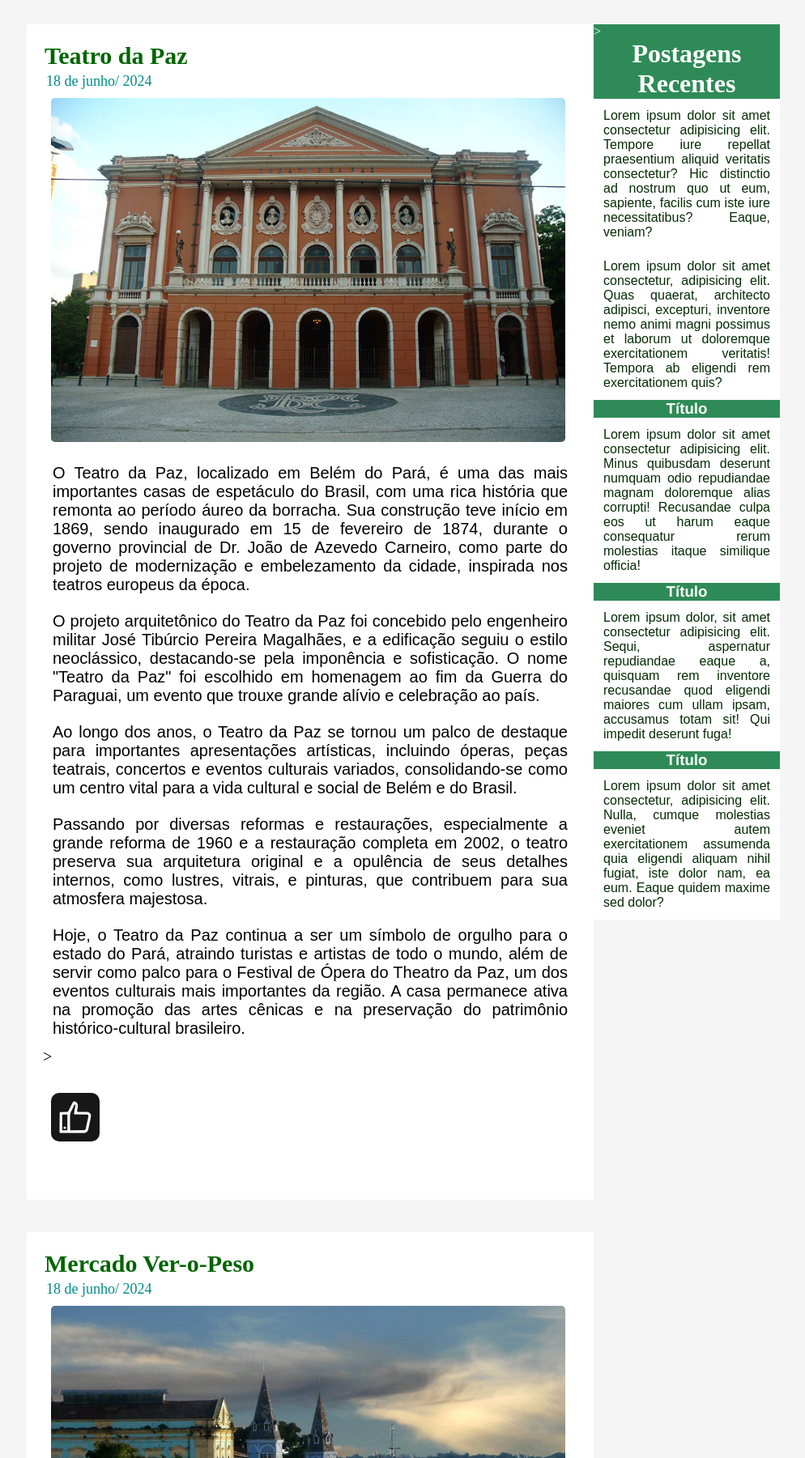
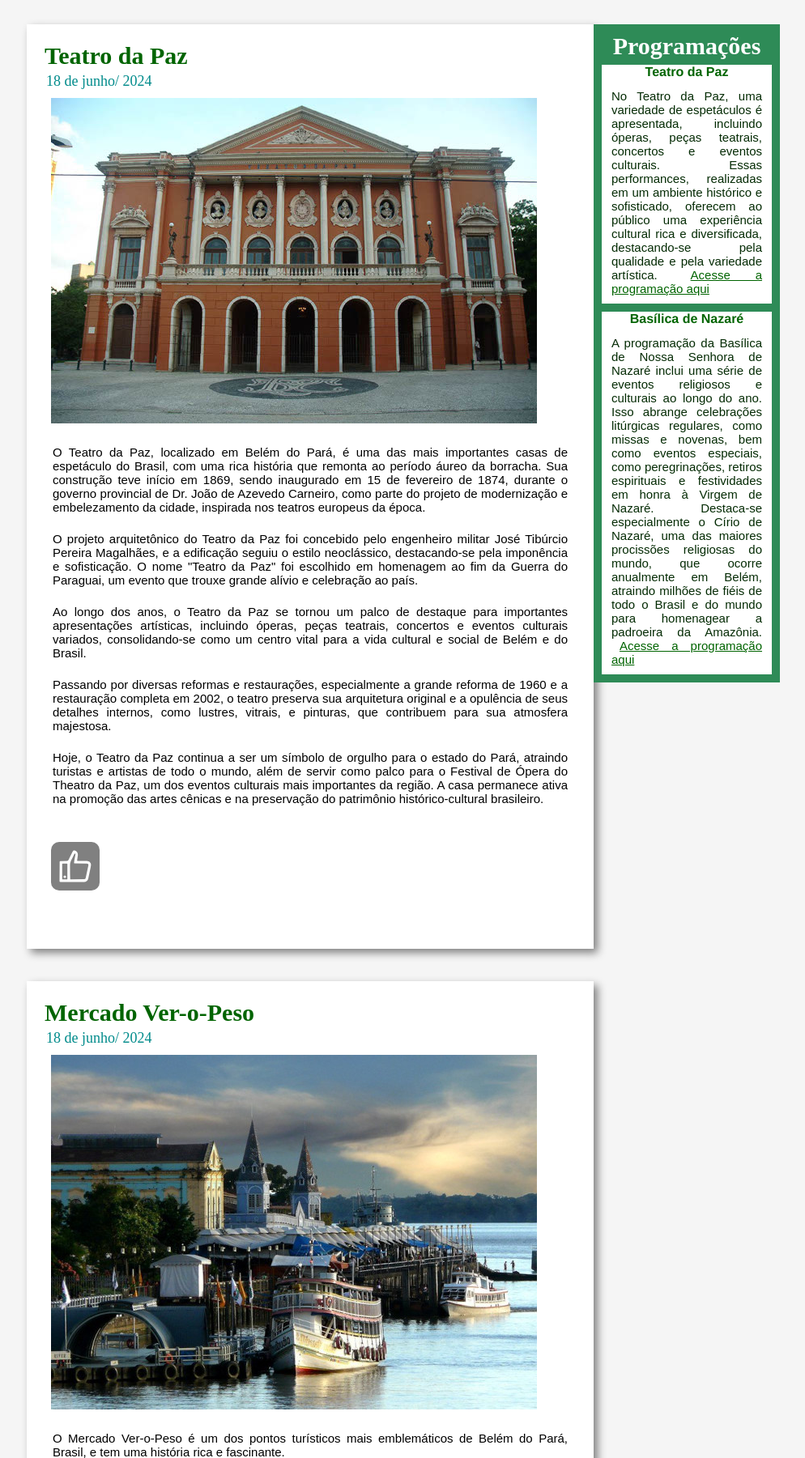
Before and after one commit to dev-raimundos/projeto-portal-amazonia, a PHP site: page /construcoes/const.html in a window 1280 px wide. Shown: the part 125-1926 px from the top of the page at 81% size, without its empty margins (167-1161 px from the left). Run offline with PHP 8.4, Linux system fonts and the light colour scheme.

Commit message:
alterações do tamanho das imagens/reponsividade

```diff
--- a/construcoes/const.html
+++ b/construcoes/const.html
@@ -25,7 +25,7 @@
         <div class="post"> <!--postagem do blog-->
             <h2>Teatro da Paz</h2>
             <span class="data-post">18 de junho/ 2024</span>
-            <img src="../images/Teatro-da-Paz-Imagem-Iphan.jpg"  alt="Teatro da Paz" width="600px">
+            <img src="../images/teatro600.jpg" alt="Teatro da Paz">
             <p>O Teatro da Paz, localizado em Belém do Pará, é uma das mais importantes casas de espetáculo do Brasil, com uma rica história que remonta ao período áureo da borracha. Sua construção teve início em 1869, sendo inaugurado em 15 de fevereiro de 1874, durante o governo provincial de Dr. João de Azevedo Carneiro, como parte do projeto de modernização e embelezamento da cidade, inspirada nos teatros europeus da época.</p>
 
                 <p>O projeto arquitetônico do Teatro da Paz foi concebido pelo engenheiro militar José Tibúrcio Pereira Magalhães, e a edificação seguiu o estilo neoclássico, destacando-se pela imponência e sofisticação. O nome "Teatro da Paz" foi escolhido em homenagem ao fim da Guerra do Paraguai, um evento que trouxe grande alívio e celebração ao país.</p>
@@ -36,7 +36,7 @@
 
                 <p>Hoje, o Teatro da Paz continua a ser um símbolo de orgulho para o estado do Pará, atraindo turistas e artistas de todo o mundo, além de servir como palco para o Festival de Ópera do Theatro da Paz, um dos eventos culturais mais importantes da região. A casa permanece ativa na promoção das artes cênicas e na preservação do patrimônio histórico-cultural brasileiro.</p>
 
-                <!--Botão de like-->>
+                <!--Botão de like-->
                 <label class="container">
                     <input type="checkbox">
                     <div class="checkmark">
@@ -53,7 +53,7 @@
                 <div class="post"> <!--postagem do blog-->
                 <h2>Mercado Ver-o-Peso</h2>
                 <span class="data-post">18 de junho/ 2024</span>
-                 <img src="../images/Ver-o-Peso-Por-do-Sol-flickr-1.jpg.jpg" width="600px">
+                <img src="../images/veropeso600.jpg" alt="Ver o Peso">
 
                 <p>O Mercado Ver-o-Peso é um dos pontos turísticos mais emblemáticos de Belém do Pará, Brasil, e tem uma história rica e fascinante.</p>
 
@@ -69,7 +69,7 @@
                 <div class="post"><!--postagem do blog-->
                 <h2>Forte do Castelo</h2>
                 <span class="data-post">18 de junho/ 2024</span>
-                <img src="../images/forte.webp" width="600px">
+                <img src="../images/forte600.jpg" alt="Forte do Castelo">
 
                 <p>O Forte do Castelo é uma construção histórica localizada em Belém, no estado do Pará, Brasil, e possui uma história significativa que remonta aos primórdios da colonização portuguesa na região amazônica.</p>
                 <p>Construído no século XVII, por volta de 1629, durante o período colonial brasileiro, o Forte do Castelo foi erguido pelos portugueses com o objetivo de proteger a recém-fundada cidade de Belém dos invasores estrangeiros, especialmente de piratas e de incursões de outras nações europeias que buscavam estabelecer domínio sobre a região.</p>
@@ -81,7 +81,7 @@
                  <div class="post"><!--postagem do blog-->
                  <h2>Estação das Docas</h2>
                  <span class="data-post">18 de junho/ 2024</span>
-                <img src="../images/estacao-das-docas-belem.webp" width="600px">
+                <img src="../images/docas600.webp" alt="Estação das Docas">
 
                  <p>A Estação das Docas é um complexo turístico e cultural localizado em Belém do Pará, Brasil, que possui uma história fascinante e uma significativa importância para a cidade.</p>
                  <p>Com o declínio da economia da borracha no início do século XX, as atividades portuárias na região diminuíram, e as instalações da Estação das Docas foram gradualmente abandonadas e ficaram em desuso por muitas décadas.</p>
@@ -92,7 +92,7 @@
                   <div class="post"><!--postagem do blog-->
                   <h2>Cine Olimpya</h2>
                   <span class="data-post">18 de junho/ 2024</span>
-                   <img src="../images/Olimpia.jpg" width="600px">
+                   <img src="../images/olimpia600.jpg" alt="Cine Opimpya">
                    <p>O Cine Olympia é um icônico cinema localizado em Belém do Pará, Brasil, que possui uma história rica e uma importância cultural significativa para a cidade.</p>
                    <p>Inaugurado em 1912, o Cine Olympia é considerado o cinema mais antigo em funcionamento no Brasil. Sua inauguração ocorreu durante o auge da Belle Époque brasileira, uma época de grande efervescência cultural e econômica em várias partes do país.</p>
                    <p>Ao longo de sua história centenária, o Cine Olympia desempenhou um papel fundamental na vida cultural de Belém, exibindo uma ampla variedade de filmes, desde produções nacionais até internacionais, passando por clássicos do cinema mundial. Sua programação diversificada tornou-o um ponto de encontro para amantes da sétima arte na região.</p>
@@ -104,7 +104,7 @@
                    <div class="post"><!--postagem do blog-->
                   <h2>Praça Batista Campos</h2>
                   <span class="data-post">18 de junho/ 2024</span>
-                   <img src="../images/batistacampos.jpg" width="600px">
+                   <img src="../images/praca600.jpg" alt="Praça Batista Campos">
                    <p>A Praça Batista Campos é uma das praças mais emblemáticas e queridas de Belém do Pará, Brasil, e possui uma história rica e uma importância cultural significativa para a cidade.</p>
                    <p>Inaugurada em 1897, a praça foi batizada em homenagem a Antônio José de Lemos Batista Campos, político paraense que exerceu importante papel na história local. Desde sua inauguração, a praça tornou-se um ponto de encontro popular para os moradores de Belém, oferecendo um espaço verde e tranquilo no coração da cidade.</p>
                    <p>Com sua localização privilegiada, a Praça Batista Campos se tornou não apenas um local de lazer e recreação, mas também um importante palco para eventos culturais e atividades ao ar livre. Ao longo dos anos, tem sido cenário de festivais de música, exposições de arte, apresentações teatrais, manifestações culturais e até mesmo eventos esportivos, reunindo pessoas de todas as idades e origens sociais.</p>
@@ -115,7 +115,10 @@
                    <div class="post"><!--postagem do blog-->
                   <h2>Basílica Santuário de Nossa Senhora de Nazaré</h2>
                   <span class="data-post">18 de junho/ 2024</span>
-                   <img src="../images/basilica.jpg" width="600px">
+
+
+                    <img src="../images/basilica600.jpg" alt="Basílica de Nazaré">
+
                    <p>A Basílica de Nossa Senhora de Nazaré, localizada em Belém do Pará, Brasil, é um importante santuário católico e um dos principais pontos de peregrinação do país. Sua história remonta ao século XVIII, quando uma pequena imagem de Nossa Senhora de Nazaré foi encontrada por um pescador nas águas do rio Guamá, próximo ao local onde a basílica está localizada hoje.</p>
                    <p>A história da basílica está intimamente ligada a essa descoberta milagrosa da imagem da Virgem Maria. Reza a lenda que, em 1700, um pescador chamado Plácido José de Souza estava em uma pescaria no rio Guamá quando encontrou uma pequena imagem de Nossa Senhora de Nazaré presa em sua rede de pesca. Após o ocorrido, ele tentou se livrar da imagem várias vezes, mas sempre a encontrava de volta em sua rede. Interpretando isso como um sinal divino, ele levou a imagem para sua casa, onde começaram a acontecer eventos milagrosos.</p>
                    <p>O culto à imagem cresceu rapidamente entre os moradores locais, e uma pequena capela foi construída para abrigar a imagem, dando origem ao primeiro santuário de Nossa Senhora de Nazaré. Com o tempo, devido ao aumento da devoção e ao testemunho de muitos milagres atribuídos à intercessão da Virgem de Nazaré, a capela original foi substituída por uma igreja maior, que eventualmente se tornou a majestosa Basílica de Nossa Senhora de Nazaré.</p>
@@ -125,29 +128,24 @@
 
         </div>
         <div class="barra-lateral">
-            <h1 id="post-recente">Postagens Recentes</h1>
+            <h3>Programações</h3>
             <div class="post-barra-lateral">
-                <p>Lorem ipsum dolor sit amet consectetur adipisicing elit. Tempore iure repellat praesentium aliquid veritatis consectetur? Hic distinctio ad nostrum quo ut eum, sapiente, facilis cum iste iure necessitatibus? Eaque, veniam?</p>
+                <h4>Teatro da Paz</h4>
+                <p>No Teatro da Paz, uma variedade de espetáculos é apresentada, incluindo óperas, peças teatrais, concertos e eventos culturais. Essas performances, realizadas em um ambiente histórico e sofisticado, oferecem ao público uma experiência cultural rica e diversificada, destacando-se pela qualidade e pela variedade artística.
+                    <a class="programacao" href="http://www.theatrodapaz.com.br" target="_blank" rel="noopener noreferrer">Acesse a programação aqui</a>
+                </p>
             </div>
+
+
             <div class="post-barra-lateral">
-                <p>Lorem ipsum dolor sit amet consectetur, adipisicing elit. Quas quaerat, architecto adipisci, excepturi, inventore nemo animi magni possimus et laborum ut doloremque exercitationem veritatis! Tempora ab eligendi rem exercitationem quis?</p>
+                <h4>Basílica de Nazaré</h4>
+                <p>A programação da Basílica de Nossa Senhora de Nazaré inclui uma série de eventos religiosos e culturais ao longo do ano. Isso abrange celebrações litúrgicas regulares, como missas e novenas, bem como eventos especiais, como peregrinações, retiros espirituais e festividades em honra à Virgem de Nazaré. Destaca-se especialmente o Círio de Nazaré, uma das maiores procissões religiosas do mundo, que ocorre anualmente em Belém, atraindo milhões de fiéis de todo o Brasil e do mundo para homenagear a padroeira da Amazônia.
+
+                    <a class="programacao" href="http://basilicadenazare.com.br" target="_blank" rel="noopener noreferrer">Acesse a programação aqui</a>
+                </p>
             </div>
         </div>
 
-        <div class="barra-lateral"> <!---Conteudo da barra lateral-->>
-            <h1 id="post-recente">Postagens Recentes</h1>
-            <div class="post-barra-lateral">
-                <p>Lorem ipsum dolor sit amet consectetur adipisicing elit. Tempore iure repellat praesentium aliquid veritatis consectetur? Hic distinctio ad nostrum quo ut eum, sapiente, facilis cum iste iure necessitatibus? Eaque, veniam?</p>
-            </div>
-            <div class="post-barra-lateral">
-                <p>Lorem ipsum dolor sit amet consectetur, adipisicing elit. Quas quaerat, architecto adipisci, excepturi, inventore nemo animi magni possimus et laborum ut doloremque exercitationem veritatis! Tempora ab eligendi rem exercitationem quis?</p>
-                <h3>Título</h3>
-                <p>Lorem ipsum dolor sit amet consectetur adipisicing elit. Minus quibusdam deserunt numquam odio repudiandae magnam doloremque alias corrupti! Recusandae culpa eos ut harum eaque consequatur rerum molestias itaque similique officia!</p>
-                <h3>Título</h3>
-                <p>Lorem ipsum dolor, sit amet consectetur adipisicing elit. Sequi, aspernatur repudiandae eaque a, quisquam rem inventore recusandae quod eligendi maiores cum ullam ipsam, accusamus totam sit! Qui impedit deserunt fuga!</p>
-                <h3>Título</h3>
-                <p>Lorem ipsum dolor sit amet consectetur, adipisicing elit. Nulla, cumque molestias eveniet autem exercitationem assumenda quia eligendi aliquam nihil fugiat, iste dolor nam, ea eum. Eaque quidem maxime sed dolor?</p>
-            </div>
         </div>
     </div>
 
--- a/css/style02.css
+++ b/css/style02.css
@@ -14,22 +14,30 @@ h2{
     padding: 2px;
 }
 h3{
-    color: white;
+    color: rgb(255, 255, 255);
     background-color: seagreen;
+    text-align: center;
+    height: 30px;
+    margin: 10px;
+    font-size: 30px;
 }
-img{ /*conf. da imagem*/
-    padding: 10px; /*distancia entre as bordas */
-    border-radius: 15px; /*arredondamento*/
-    width: 635px;/*tamanho da imagen no post*/
+h4{
+  color: darkgreen;
+}
 
+img{
+  padding: 10px;
+  margin: auto;
 }
+
+
 
 p{
     text-align: justify;
     padding: 10px;
     margin: 2px;
     font-family: Arial, Helvetica, sans-serif;
-    font-size: 1em;
+    font-size: 15px;
 }
 
 body {
@@ -87,7 +95,8 @@ a:hover{ /*interação ao passar o mouse*/
     float: left;/*colocar a esquerda*/
     padding: 20px;
     align-items: center;
-    margin: 20px
+    margin: 20px;
+    box-shadow: 5px 5px 10px gray;
 
 }
 
@@ -101,10 +110,18 @@ a:hover{ /*interação ao passar o mouse*/
     right: 0;
     margin-top: 155px;
     margin-right: 150px;
+}
 
+.programacao{
+  color: darkgreen;
+  padding: 10px;
+  text-decoration: underline;
+}
 
+  .programacao:hover{
+    color: lightseagreen;
+  }
 
-}
 .data-post{
     font-size: 0.9em;
     color: darkcyan;
@@ -112,19 +129,20 @@ a:hover{ /*interação ao passar o mouse*/
 }
 
 .post-barra-lateral{
-    background-color: white;
+  background-color: white;
     color: rgb(4, 43, 4);
     font-family: 'Franklin Gothic Medium', 'Arial Narrow', Arial, sans-serif;
     text-align: center;
-    display: inline-block;
-}
+    margin: 10px;
 
-#post-recente{
-    text-align: center;
 }
 
 
-/* Hide the default checkbox */
+
+
+
+
+/*estilização do butão de like*/
 .container input {
     opacity: 0;
     cursor: pointer;
@@ -137,17 +155,16 @@ a:hover{ /*interação ao passar o mouse*/
     position: relative;
     cursor: pointer;
     font-size: 20px;
-    user-select: none;
   }
 
-  /* Create a custom checkbox */
-  .checkmark {
+
+  .checkmark { /*cor do botão sem interação*/
     position: relative;
     top: 0;
     left: 0;
     height: 3em;
     width: 3em;
-    background-color: #171717;
+    background-color:gray;
     border-radius: 10px;
     transition: .2s ease-in-out;
     z-index: 2;
@@ -172,14 +189,14 @@ a:hover{ /*interação ao passar o mouse*/
   }
 
   .checkmark:hover .icon {
-    fill: black;
+    fill: lightgreen;
     transform: rotate(-8deg);
     transform-origin: bottom left;
   }
 
-  /* When the checkbox is checked, add a blue background */
+  /*cor do botão após interação*/
   .container input:checked ~ .checkmark {
-    background-color: limegreen;
+    background-color: forestgreen;
   }
 
   .container input:checked ~ .like {
@@ -193,7 +210,7 @@ a:hover{ /*interação ao passar o mouse*/
     animation: 0.5s jump_3951;
   }
 
-  /*estilização do butão de like*/
+
   .checkmark:after {
     content: "";
     position: absolute;
@@ -223,3 +240,47 @@ a:hover{ /*interação ao passar o mouse*/
     }
   }
 /*fim*/
+/* Estilos para telas maiores que 920px */
+@media only screen and (min-width: 920px) {
+  .container {
+      width: 920px;
+  }
+
+  .post {
+      width: 660px;
+      margin: 20px;
+  }
+
+  .barra-lateral {
+      width: 230px;
+      margin-right: 150px;
+  }
+}
+
+/* Estilos para telas menores que 920px */
+@media only screen and (max-width: 920px) {
+  .container {
+      width: 90%;
+      margin: 0 auto;
+      padding: 10px;
+  }
+
+  .post, .barra-lateral {
+      width: 100%;
+      float: none;
+      margin: 20px 0;
+  }
+
+  .barra-lateral {
+      position: static;
+      margin: 20px auto;
+  }
+}
+
+/* Estilos para telas menores que 600px */
+@media only screen and (max-width: 600px) {
+  .post {
+      padding: 10px;
+
+  }
+}
```
Also changed, not shown: images/Olimpia.jpg (deleted), images/Teatro-da-Paz-Imagem-Iphan.jpg (deleted), images/Ver-o-Peso-Por-do-Sol-flickr-1.jpg.jpg (deleted), images/basilica.jpg (deleted), images/basilica600.jpg (added), images/batistacampos.jpg (deleted), images/docas600.webp (added), images/estacao-das-docas-belem.webp (deleted), images/forte.webp (deleted), images/forte600.jpg (added), images/olimpia600.jpg (added), images/praca600.jpg (added), images/teatro600.jpg (added), images/veropeso600.jpg (added).
